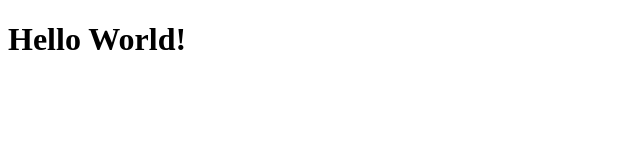
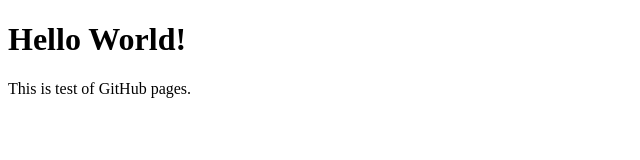
Before and after one commit to vincentthedev/vincentthedev.github.io, a plain HTML site: page index.html in a window 1280 px wide. Shown: the whole page, without its empty margins (0-640 px from the left). Drawn offline with Linux system fonts and the light colour scheme.

Commit message:
Update index.html

```diff
--- a/index.html
+++ b/index.html
@@ -7,5 +7,6 @@
 </head>
 <body>
     <h1>Hello World!</h1>
+    <p>This is test of GitHub pages.</p>
 </body>
 </html>
```
